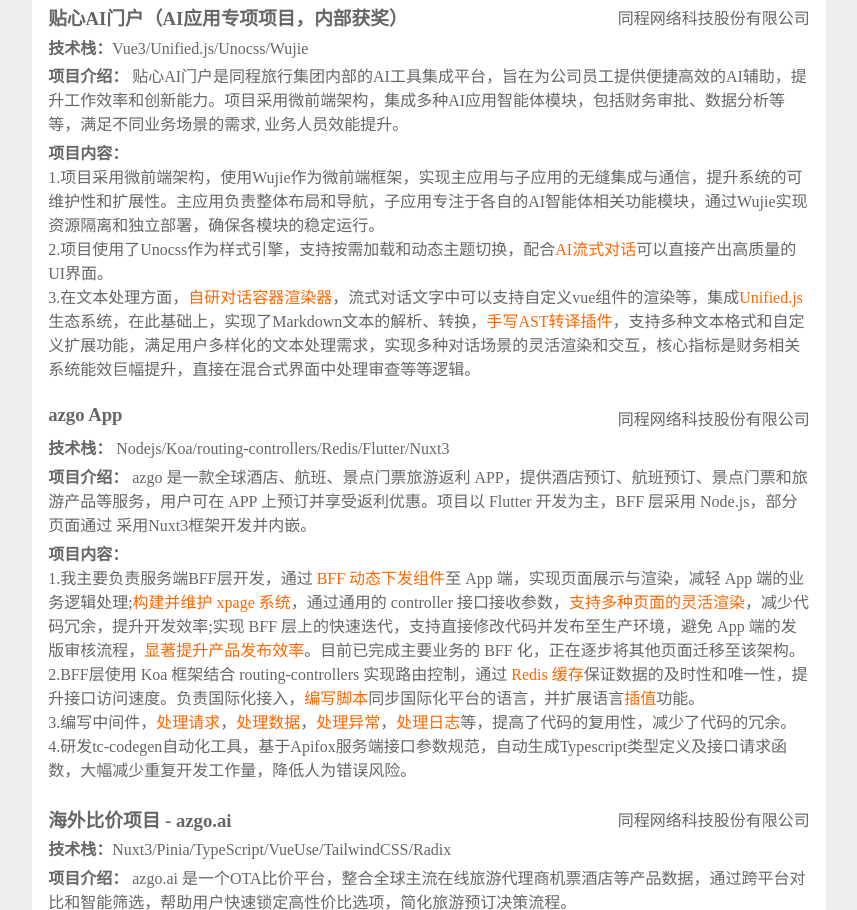
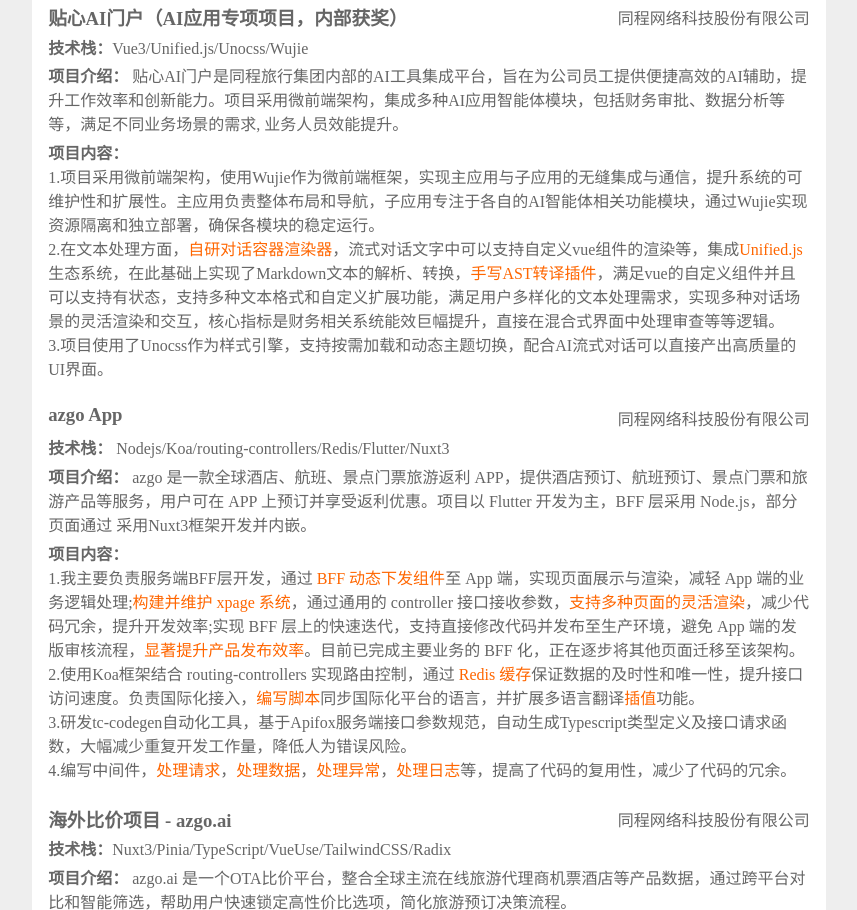
Before and after one commit to BOBOlife/resume-of-mine, a website: page src/index.html in a window 1280 px wide. Shown: the part 1255-2165 px from the top of the page, without its empty margins (211-1068 px from the left). Drawn offline with Linux system fonts and the light colour scheme.

Commit message:
docs: update

```diff
--- a/src/index.html
+++ b/src/index.html
@@ -396,10 +396,10 @@
             1.项目采用微前端架构，使用Wujie作为微前端框架，实现主应用与子应用的无缝集成与通信，提升系统的可维护性和扩展性。主应用负责整体布局和导航，子应用专注于各自的AI智能体相关功能模块，通过Wujie实现资源隔离和独立部署，确保各模块的稳定运行。
           </div>
           <div>
-            2.项目使用了Unocss作为样式引擎，支持按需加载和动态主题切换，配合<strong>AI流式对话</strong>可以直接产出高质量的UI界面。
+            2.在文本处理方面，<strong>自研对话容器渲染器</strong>，流式对话文字中可以支持自定义vue组件的渲染等，集成<strong>Unified.js</strong>生态系统，在此基础上实现了Markdown文本的解析、转换，<strong>手写AST转译插件</strong>，满足vue的自定义组件并且可以支持有状态，支持多种文本格式和自定义扩展功能，满足用户多样化的文本处理需求，实现多种对话场景的灵活渲染和交互，核心指标是财务相关系统能效巨幅提升，直接在混合式界面中处理审查等等逻辑。
           </div>
           <div>
-            3.在文本处理方面，<strong>自研对话容器渲染器</strong>，流式对话文字中可以支持自定义vue组件的渲染等，集成<strong>Unified.js</strong>生态系统，在此基础上，实现了Markdown文本的解析、转换，<strong>手写AST转译插件</strong>，支持多种文本格式和自定义扩展功能，满足用户多样化的文本处理需求，实现多种对话场景的灵活渲染和交互，核心指标是财务相关系统能效巨幅提升，直接在混合式界面中处理审查等等逻辑。
+            3.项目使用了Unocss作为样式引擎，支持按需加载和动态主题切换，配合AI流式对话可以直接产出高质量的UI界面。
           </div>
           </p>
         </li>
@@ -426,13 +426,13 @@
             1.我主要负责服务端BFF层开发，通过 <strong>BFF 动态下发组件</strong>至 App 端，实现页面展示与渲染，减轻 App 端的业务逻辑处理;<strong>构建并维护 xpage 系统</strong>，通过通用的 controller 接口接收参数，<strong>支持多种页面的灵活渲染</strong>，减少代码冗余，提升开发效率;实现 BFF 层上的快速迭代，支持直接修改代码并发布至生产环境，避免 App 端的发版审核流程，<strong>显著提升产品发布效率</strong>。目前已完成主要业务的 BFF 化，正在逐步将其他页面迁移至该架构。
           </div>
           <div>
-            2.BFF层使用 Koa 框架结合 routing-controllers 实现路由控制，通过 <strong>Redis 缓存</strong>保证数据的及时性和唯一性，提升接口访问速度。负责国际化接入，<strong>编写脚本</strong>同步国际化平台的语言，并扩展语言<strong>插值</strong>功能。
+            2.使用Koa框架结合 routing-controllers 实现路由控制，通过 <strong>Redis 缓存</strong>保证数据的及时性和唯一性，提升接口访问速度。负责国际化接入，<strong>编写脚本</strong>同步国际化平台的语言，并扩展多语言翻译<strong>插值</strong>功能。
           </div>
           <div>
-            3.编写中间件，<strong>处理请求</strong>，<strong>处理数据</strong>，<strong>处理异常</strong>，<strong>处理日志</strong>等，提高了代码的复用性，减少了代码的冗余。
+            3.研发tc-codegen自动化工具，基于Apifox服务端接口参数规范，自动生成Typescript类型定义及接口请求函数，大幅减少重复开发工作量，降低人为错误风险。
           </div>
           <div>
-            4.研发tc-codegen自动化工具，基于Apifox服务端接口参数规范，自动生成Typescript类型定义及接口请求函数，大幅减少重复开发工作量，降低人为错误风险。
+            4.编写中间件，<strong>处理请求</strong>，<strong>处理数据</strong>，<strong>处理异常</strong>，<strong>处理日志</strong>等，提高了代码的复用性，减少了代码的冗余。
           </div>
           </p>
         </li>
@@ -542,7 +542,7 @@
           </p>
         </li>
 
-        <li>
+        <!-- <li>
           <header>
             <h3>游戏资源网</h3>
             <span style="padding-top: 2px;">上海游迅信息科技有限公司</span>
@@ -557,7 +557,7 @@
           等库来开发，从零搭建项目，实现搜索，筛选，下载，markdown编辑，发布等功能；PC端负责主要页面的开发，首页，标签页，详情页，排行页等。
           封装分页组件，轮播组件等
           </p>
-        </li>
+        </li> -->
       </ol>
     </section>
     <section class="openSource">
```
Also changed, not shown: dist/index.html.
